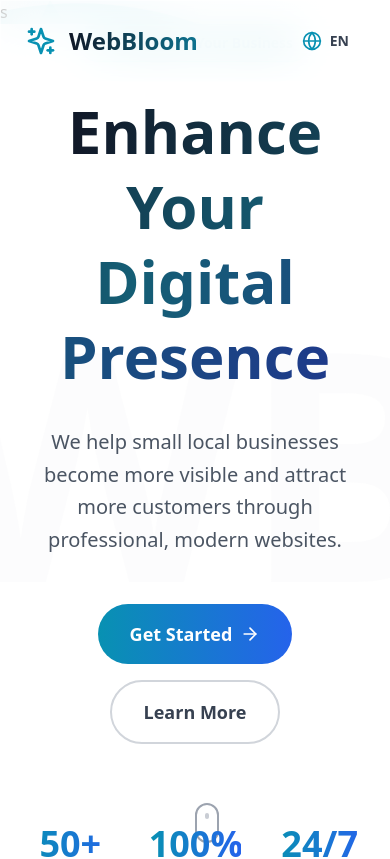
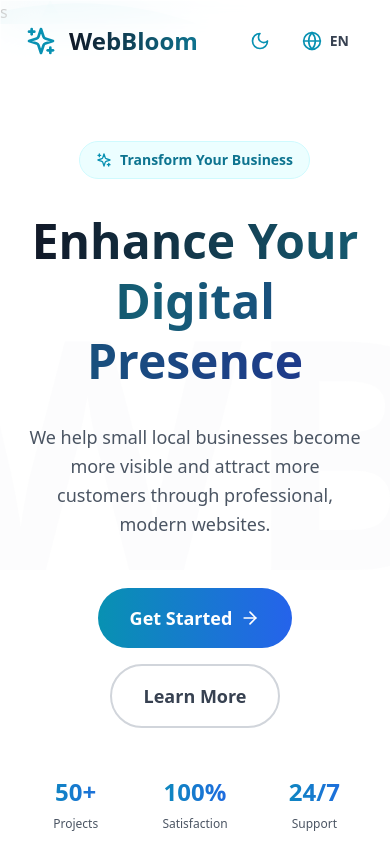
Before and after one commit to Web-Bloom/Webbloom, a React (Vite) app: page / in a window 390 px wide. Shown: the top 859 px of the page. Built offline with nearby package versions, Linux system fonts and the light colour scheme.

Commit message:
Updated tailwind.config.js

```diff
--- a/src/App.tsx
+++ b/src/App.tsx
@@ -1,4 +1,5 @@
 import { useLanguage } from './hooks/useLanguage';
+import { useTheme } from './hooks/useTheme';
 import { Header } from './components/Header';
 import { Hero } from './components/Hero';
 import { Services } from './components/Services';
@@ -10,6 +11,7 @@ import { AnimatedBackground } from './components/AnimatedBackground';
 
 function App() {
   const { language, toggleLanguage } = useLanguage();
+  const { theme, toggleTheme } = useTheme();
 
   const handleNavigate = (section: string) => {
     const element = document.getElementById(section);
@@ -26,12 +28,14 @@ function App() {
   };
 
   return (
-    <div className="min-h-screen bg-white relative overflow-x-hidden">
+    <div className="min-h-screen bg-white dark:bg-gray-950 relative overflow-x-hidden transition-colors duration-500">
       <AnimatedBackground />
       <Header
         language={language}
         onLanguageToggle={toggleLanguage}
         onNavigate={handleNavigate}
+        theme={theme}
+        onThemeToggle={toggleTheme}
       />
       <main>
         <Hero language={language} onNavigate={handleNavigate} />
--- a/src/components/AnimatedBackground.tsx
+++ b/src/components/AnimatedBackground.tsx
@@ -1,7 +1,7 @@
 export const AnimatedBackground = () => {
   return (
     <div className="fixed inset-0 -z-10 overflow-hidden pointer-events-none">
-      <div className="absolute inset-0 bg-gradient-to-br from-slate-50 via-white to-cyan-50/30"></div>
+      <div className="absolute inset-0 bg-gradient-to-br from-slate-50 via-white to-cyan-50/30 dark:from-slate-950 dark:via-gray-950 dark:to-cyan-950/30 transition-colors duration-500"></div>
 
       <svg className="absolute inset-0 w-full h-full" xmlns="http://www.w3.org/2000/svg">
         <defs>
@@ -116,8 +116,27 @@ export const AnimatedBackground = () => {
         </g>
       </svg>
 
-      <div className="absolute top-1/4 left-1/4 w-64 h-64 bg-gradient-to-br from-cyan-200/20 to-blue-200/20 rounded-full blur-3xl animate-pulse-slow"></div>
-      <div className="absolute bottom-1/3 right-1/4 w-80 h-80 bg-gradient-to-tr from-teal-200/20 to-cyan-200/20 rounded-full blur-3xl animate-pulse-slow animation-delay-2000"></div>
+      <div className="absolute top-[15%] left-[10%] w-64 h-64 bg-gradient-to-br from-cyan-200/20 to-blue-200/20 dark:from-cyan-500/10 dark:to-blue-500/10 rounded-full blur-3xl animate-pulse-slow"></div>
+      <div className="absolute bottom-[25%] right-[15%] w-80 h-80 bg-gradient-to-tr from-teal-200/20 to-cyan-200/20 dark:from-teal-500/10 dark:to-cyan-500/10 rounded-full blur-3xl animate-pulse-slow animation-delay-2000"></div>
+
+      <div className="absolute top-[60%] left-[5%] w-48 h-48 bg-gradient-to-br from-blue-200/15 to-cyan-200/15 dark:from-blue-500/8 dark:to-cyan-500/8 rounded-full blur-3xl animate-pulse-slow animation-delay-1000"></div>
+      <div className="absolute top-[30%] right-[8%] w-56 h-56 bg-gradient-to-tr from-cyan-200/15 to-teal-200/15 dark:from-cyan-500/8 dark:to-teal-500/8 rounded-full blur-3xl animate-pulse-slow animation-delay-3000"></div>
+
+      <svg className="absolute hidden md:block top-[10%] right-[20%] opacity-10 dark:opacity-5" width="120" height="120">
+        <polygon points="60,10 90,90 30,50 90,50 30,90" fill="currentColor" className="text-cyan-400 animate-spin-slow" />
+      </svg>
+
+      <svg className="absolute hidden md:block bottom-[15%] left-[25%] opacity-10 dark:opacity-5" width="100" height="100">
+        <circle cx="50" cy="50" r="40" fill="none" stroke="currentColor" strokeWidth="2" className="text-blue-400">
+          <animate attributeName="r" values="35;45;35" dur="4s" repeatCount="indefinite" />
+        </circle>
+        <circle cx="50" cy="50" r="20" fill="none" stroke="currentColor" strokeWidth="2" className="text-cyan-400">
+          <animate attributeName="r" values="25;15;25" dur="4s" repeatCount="indefinite" />
+        </circle>
+      </svg>
+
+      <div className="absolute hidden lg:block top-[50%] right-[5%] w-32 h-32 border-4 border-cyan-200/20 dark:border-cyan-500/10 rounded-lg animate-spin-slow"></div>
+      <div className="absolute hidden lg:block top-[20%] left-[15%] w-24 h-24 border-4 border-blue-200/20 dark:border-blue-500/10 rounded-full animation-delay-2000" style={{ animation: 'spin-slow 25s linear infinite reverse' }}></div>
     </div>
   );
 };
--- a/src/components/Header.tsx
+++ b/src/components/Header.tsx
@@ -1,14 +1,17 @@
-import { Globe, Sparkles } from 'lucide-react';
+import { Globe, Sparkles, Moon, Sun } from 'lucide-react';
 import { Language } from '../types';
+import { Theme } from '../hooks/useTheme';
 import { translations } from '../translations';
 
 interface HeaderProps {
   language: Language;
   onLanguageToggle: () => void;
   onNavigate: (section: string) => void;
+  theme: Theme;
+  onThemeToggle: () => void;
 }
 
-export const Header = ({ language, onLanguageToggle, onNavigate }: HeaderProps) => {
+export const Header = ({ language, onLanguageToggle, onNavigate, theme, onThemeToggle }: HeaderProps) => {
   const navItems = [
     { key: 'hero', label: 'home' as const },
     { key: 'services', label: 'services' as const },
@@ -28,7 +31,7 @@ export const Header = ({ language, onLanguageToggle, onNavigate }: HeaderProps)
               <Sparkles className="w-8 h-8 text-cyan-600 transition-all duration-300 group-hover:rotate-12 group-hover:scale-110" />
               <div className="absolute inset-0 bg-cyan-400 blur-xl opacity-0 group-hover:opacity-30 transition-opacity duration-300"></div>
             </div>
-            <span className="text-2xl font-bold bg-gradient-to-r from-gray-900 to-cyan-700 bg-clip-text text-transparent">
+            <span className="text-2xl font-bold bg-gradient-to-r from-gray-900 to-cyan-700 dark:from-white dark:to-cyan-400 bg-clip-text text-transparent">
               WebBloom
             </span>
           </div>
@@ -38,7 +41,7 @@ export const Header = ({ language, onLanguageToggle, onNavigate }: HeaderProps)
               <button
                 key={key}
                 onClick={() => onNavigate(key)}
-                className="relative px-5 py-2 text-sm font-medium text-gray-700 hover:text-cyan-600 transition-all duration-300 group"
+                className="relative px-5 py-2 text-sm font-medium text-gray-700 dark:text-gray-300 hover:text-cyan-600 dark:hover:text-cyan-400 transition-all duration-300 group"
               >
                 {translations.nav[label][language]}
                 <span className="absolute bottom-0 left-0 w-0 h-0.5 bg-gradient-to-r from-cyan-500 to-blue-500 group-hover:w-full transition-all duration-300"></span>
@@ -46,18 +49,32 @@ export const Header = ({ language, onLanguageToggle, onNavigate }: HeaderProps)
             ))}
           </nav>
 
+          <div className="flex items-center space-x-2">
+            <button
+              onClick={onThemeToggle}
+              className="p-2 rounded-full hover:bg-cyan-50 dark:hover:bg-cyan-900/30 transition-all duration-300 hover-lift"
+              aria-label="Toggle theme"
+            >
+              {theme === 'light' ? (
+                <Moon className="w-5 h-5 text-cyan-600 dark:text-cyan-400" />
+              ) : (
+                <Sun className="w-5 h-5 text-cyan-600 dark:text-cyan-400" />
+              )}
+            </button>
+
             <button
               onClick={onLanguageToggle}
-            className="flex items-center space-x-2 px-4 py-2 rounded-full hover:bg-cyan-50 transition-all duration-300 hover:shadow-lg hover-lift"
+              className="flex items-center space-x-2 px-4 py-2 rounded-full hover:bg-cyan-50 dark:hover:bg-cyan-900/30 transition-all duration-300 hover-lift"
               aria-label="Toggle language"
             >
-            <Globe className="w-5 h-5 text-cyan-600" />
-            <span className="text-sm font-bold text-gray-700 uppercase">
+              <Globe className="w-5 h-5 text-cyan-600 dark:text-cyan-400" />
+              <span className="text-sm font-bold text-gray-700 dark:text-gray-300 uppercase">
                 {language}
               </span>
             </button>
           </div>
         </div>
+      </div>
     </header>
   );
 };
--- a/src/components/Hero.tsx
+++ b/src/components/Hero.tsx
@@ -9,26 +9,26 @@ interface HeroProps {
 
 export const Hero = ({ language, onNavigate }: HeroProps) => {
   return (
-    <section id="hero" className="relative min-h-screen flex items-center justify-center px-6 lg:px-8 overflow-hidden">
-      <div className="absolute inset-0 flex items-center justify-center opacity-5 pointer-events-none">
-        <div className="text-[20rem] font-bold text-gray-300 select-none">WB</div>
+    <section id="hero" className="relative min-h-screen flex items-center justify-center px-6 lg:px-8 overflow-hidden pt-20">
+      <div className="absolute inset-0 flex items-center justify-center opacity-5 dark:opacity-10 pointer-events-none">
+        <div className="text-[20rem] font-bold text-gray-300 dark:text-gray-700 select-none">WB</div>
       </div>
 
       <div className="max-w-5xl mx-auto text-center relative z-10">
-        <div className="inline-flex items-center space-x-2 px-4 py-2 rounded-full bg-cyan-50 border border-cyan-100 mb-8 animate-fadeInScale">
-          <Sparkles className="w-4 h-4 text-cyan-600" />
-          <span className="text-sm font-semibold text-cyan-700">
+        <div className="inline-flex items-center space-x-2 px-4 py-2 rounded-full bg-cyan-50 dark:bg-cyan-900/30 border border-cyan-100 dark:border-cyan-800 mb-8 animate-fadeInScale">
+          <Sparkles className="w-4 h-4 text-cyan-600 dark:text-cyan-400" />
+          <span className="text-sm font-semibold text-cyan-700 dark:text-cyan-300">
             {language === 'en' ? 'Transform Your Business' : 'Transformieren Sie Ihr Geschäft'}
           </span>
         </div>
 
-        <h1 className="text-6xl sm:text-7xl lg:text-8xl font-bold mb-8 leading-tight animate-fadeInUp">
-          <span className="bg-gradient-to-r from-gray-900 via-cyan-800 to-blue-900 bg-clip-text text-transparent">
+        <h1 className="text-5xl sm:text-6xl md:text-7xl lg:text-8xl font-bold mb-8 leading-tight animate-fadeInUp">
+          <span className="bg-gradient-to-r from-gray-900 via-cyan-800 to-blue-900 dark:from-white dark:via-cyan-300 dark:to-blue-300 bg-clip-text text-transparent">
             {translations.hero.title[language]}
           </span>
         </h1>
 
-        <p className="text-xl sm:text-2xl text-gray-600 mb-12 leading-relaxed max-w-3xl mx-auto animate-fadeInUp animation-delay-200">
+        <p className="text-lg sm:text-xl md:text-2xl text-gray-600 dark:text-gray-400 mb-12 leading-relaxed max-w-3xl mx-auto animate-fadeInUp animation-delay-200">
           {translations.hero.subtitle[language]}
         </p>
 
@@ -44,37 +44,37 @@ export const Hero = ({ language, onNavigate }: HeroProps) => {
 
           <button
             onClick={() => onNavigate('about')}
-            className="group inline-flex items-center space-x-2 px-8 py-4 rounded-full text-lg font-semibold text-gray-700 border-2 border-gray-300 hover:border-cyan-500 hover:text-cyan-600 transition-all duration-300 hover-lift"
+            className="group inline-flex items-center space-x-2 px-8 py-4 rounded-full text-lg font-semibold text-gray-700 dark:text-gray-300 border-2 border-gray-300 dark:border-gray-600 hover:border-cyan-500 hover:text-cyan-600 dark:hover:text-cyan-400 transition-all duration-300 hover-lift"
           >
             <span>{language === 'en' ? 'Learn More' : 'Mehr erfahren'}</span>
           </button>
         </div>
 
-        <div className="mt-20 grid grid-cols-3 gap-8 max-w-2xl mx-auto animate-fadeInUp animation-delay-500">
+        <div className="mt-12 sm:mt-20 grid grid-cols-3 gap-4 sm:gap-8 max-w-2xl mx-auto animate-fadeInUp animation-delay-500">
           <div className="group">
-            <div className="text-4xl font-bold bg-gradient-to-r from-cyan-600 to-blue-600 bg-clip-text text-transparent mb-2 transition-all duration-300 group-hover:scale-110">
+            <div className="text-2xl sm:text-3xl md:text-4xl font-bold bg-gradient-to-r from-cyan-600 to-blue-600 dark:from-cyan-400 dark:to-blue-400 bg-clip-text text-transparent mb-2 transition-all duration-300 group-hover:scale-110">
               50+
             </div>
-            <div className="text-sm text-gray-600">{language === 'en' ? 'Projects' : 'Projekte'}</div>
+            <div className="text-xs sm:text-sm text-gray-600 dark:text-gray-400">{language === 'en' ? 'Projects' : 'Projekte'}</div>
           </div>
           <div className="group">
-            <div className="text-4xl font-bold bg-gradient-to-r from-cyan-600 to-blue-600 bg-clip-text text-transparent mb-2 transition-all duration-300 group-hover:scale-110">
+            <div className="text-2xl sm:text-3xl md:text-4xl font-bold bg-gradient-to-r from-cyan-600 to-blue-600 dark:from-cyan-400 dark:to-blue-400 bg-clip-text text-transparent mb-2 transition-all duration-300 group-hover:scale-110">
               100%
             </div>
-            <div className="text-sm text-gray-600">{language === 'en' ? 'Satisfaction' : 'Zufriedenheit'}</div>
+            <div className="text-xs sm:text-sm text-gray-600 dark:text-gray-400">{language === 'en' ? 'Satisfaction' : 'Zufriedenheit'}</div>
           </div>
           <div className="group">
-            <div className="text-4xl font-bold bg-gradient-to-r from-cyan-600 to-blue-600 bg-clip-text text-transparent mb-2 transition-all duration-300 group-hover:scale-110">
+            <div className="text-2xl sm:text-3xl md:text-4xl font-bold bg-gradient-to-r from-cyan-600 to-blue-600 dark:from-cyan-400 dark:to-blue-400 bg-clip-text text-transparent mb-2 transition-all duration-300 group-hover:scale-110">
               24/7
             </div>
-            <div className="text-sm text-gray-600">{language === 'en' ? 'Support' : 'Support'}</div>
+            <div className="text-xs sm:text-sm text-gray-600 dark:text-gray-400">{language === 'en' ? 'Support' : 'Support'}</div>
           </div>
         </div>
       </div>
 
-      <div className="absolute bottom-10 left-1/2 -translate-x-1/2 animate-bounce">
-        <div className="w-6 h-10 border-2 border-gray-400 rounded-full flex items-start justify-center p-2">
-          <div className="w-1.5 h-1.5 bg-gray-400 rounded-full animate-pulse"></div>
+      <div className="hidden sm:block absolute bottom-6 md:bottom-10 left-1/2 -translate-x-1/2 animate-bounce">
+        <div className="w-6 h-10 border-2 border-gray-400 dark:border-gray-600 rounded-full flex items-start justify-center p-2">
+          <div className="w-1.5 h-1.5 bg-gray-400 dark:bg-gray-600 rounded-full animate-pulse"></div>
         </div>
       </div>
     </section>
--- /dev/null
+++ b/src/hooks/useTheme.ts
@@ -0,0 +1,21 @@
+import { useState, useEffect } from 'react';
+
+export type Theme = 'light' | 'dark';
+
+export const useTheme = () => {
+  const [theme, setTheme] = useState<Theme>(() => {
+    const saved = localStorage.getItem('theme');
+    return (saved as Theme) || 'light';
+  });
+
+  useEffect(() => {
+    localStorage.setItem('theme', theme);
+    document.documentElement.classList.toggle('dark', theme === 'dark');
+  }, [theme]);
+
+  const toggleTheme = () => {
+    setTheme(prev => prev === 'light' ? 'dark' : 'light');
+  };
+
+  return { theme, toggleTheme };
+};
--- a/tailwind.config.js
+++ b/tailwind.config.js
@@ -1,6 +1,7 @@
 /** @type {import('tailwindcss').Config} */
 export default {
   content: ['./index.html', './src/**/*.{js,ts,jsx,tsx}'],
+  darkMode: 'class',
   theme: {
     extend: {},
   },
```
Also changed, not shown: src/components/About.tsx (+5 -5 lines), src/components/Benefits.tsx (+5 -5 lines), src/components/Contact.tsx (+11 -11 lines), src/components/Services.tsx (+9 -9 lines). Lines whose indentation alone changed are shown as unchanged.
